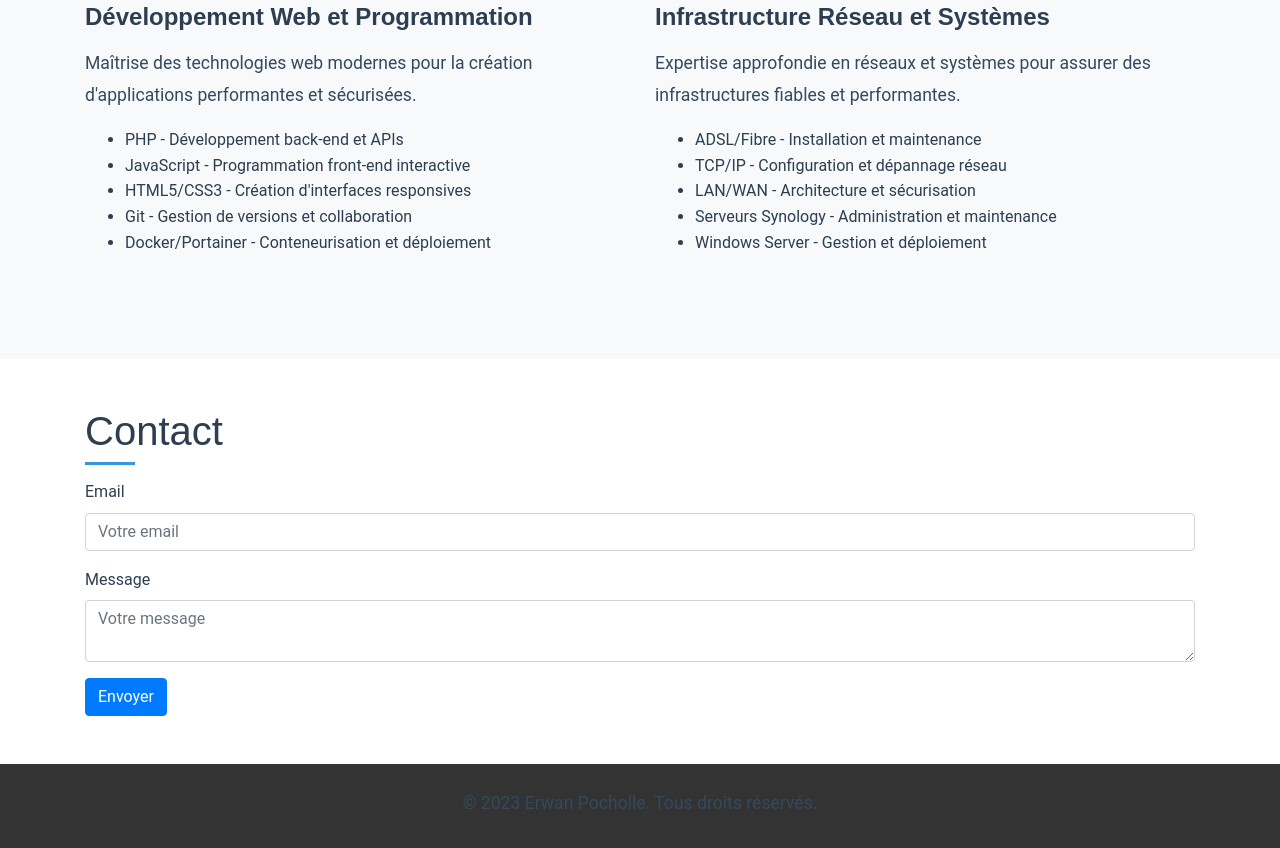
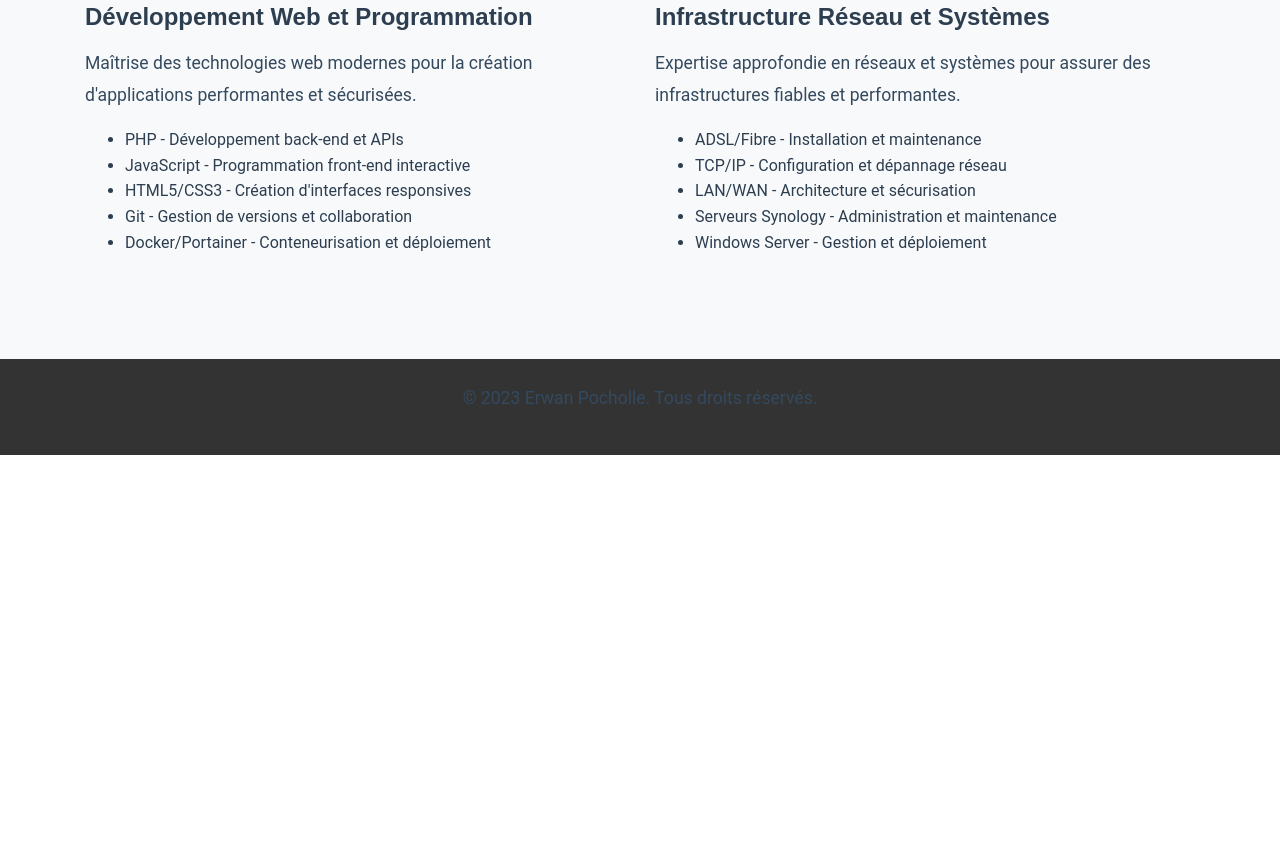
Before and after one commit to boudhomme/boudhomme.github.io, a plain HTML site: page index.html in a window 1280 px wide. Shown: the part 5920-6768 px from the top of the page. After the commit the page ends 6375 px from the top, so only its background shows below. Drawn offline with nearby package versions, Linux system fonts and the light colour scheme.

Commit message:
plus mail

```diff
--- a/index.html
+++ b/index.html
@@ -395,7 +395,7 @@
             </div>
         </section>
 
-        <section id="contact" class="py-5">
+        <!-- <section id="contact" class="py-5">
             <div class="container">
                 <h2>Contact</h2>
                 <form>
@@ -410,7 +410,7 @@
                     <button type="submit" class="btn btn-primary">Envoyer</button>
                 </form>
             </div>
-        </section>
+        </section> -->
 
         <a href="#" class="back-to-top">&#8593;</a>
 
```
